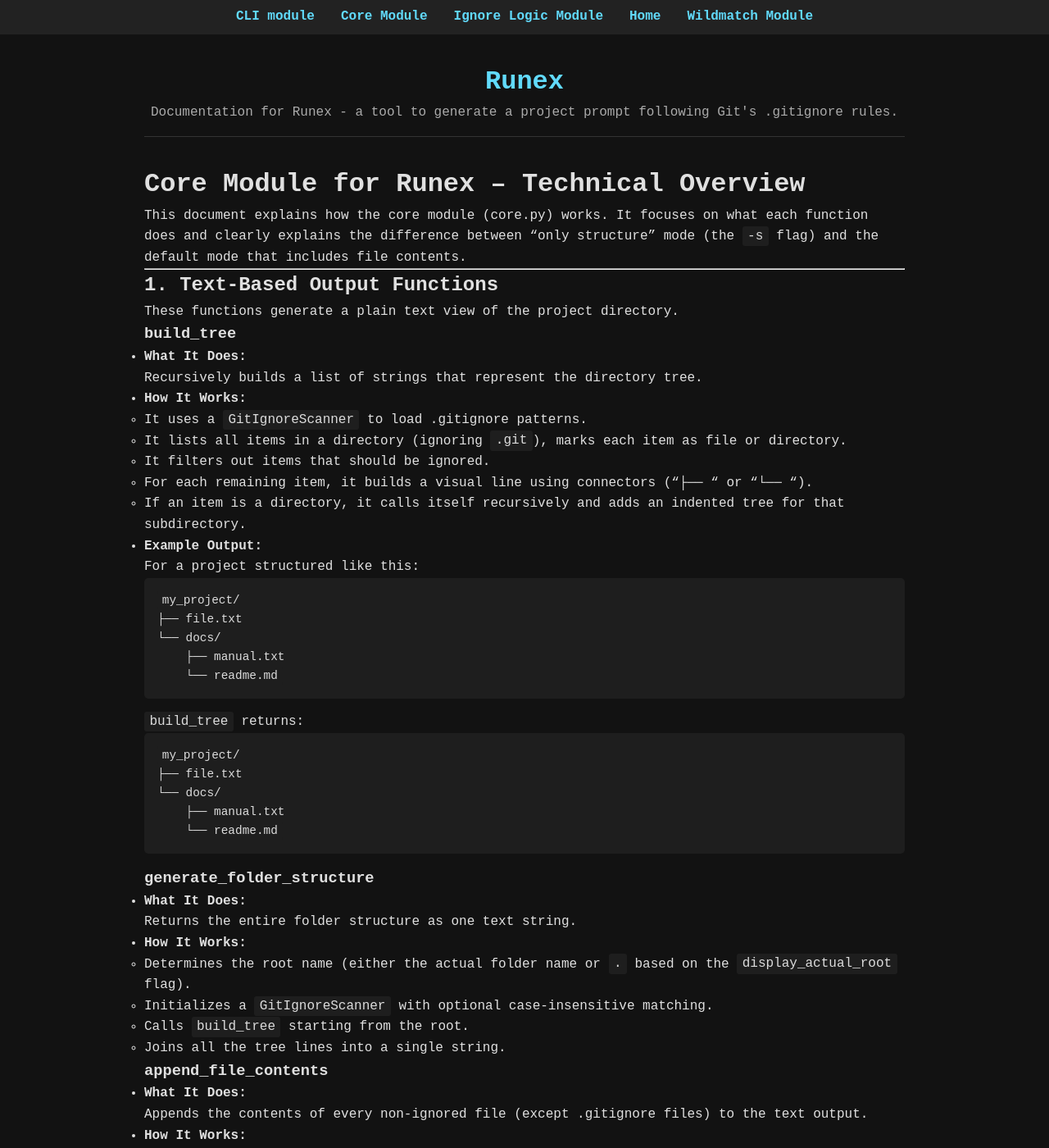
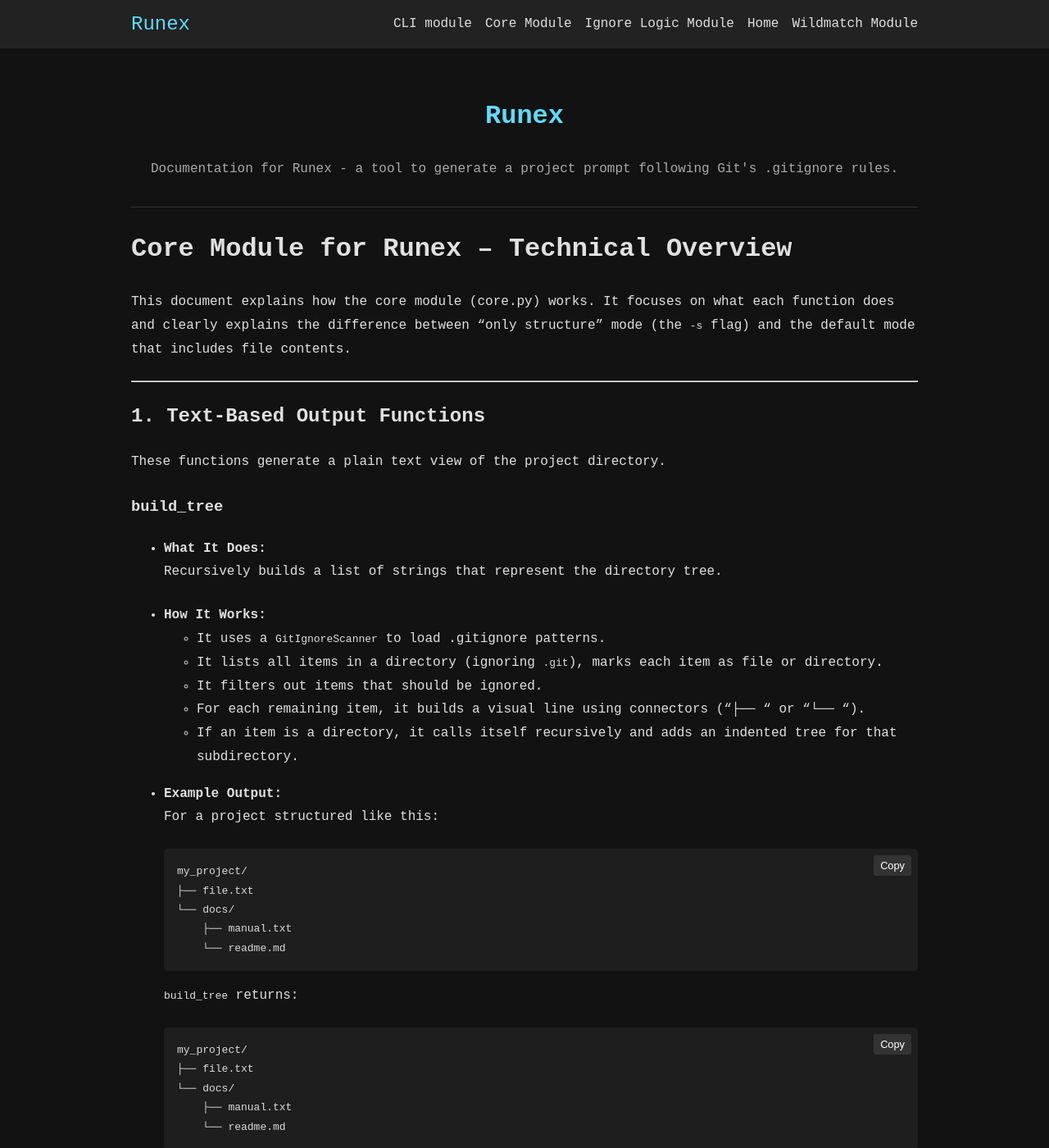
Before and after one commit to BlueJay909/runex, a Jekyll site: the page built from docs/core.md, in a window 1280 px wide and 1400 px high. Shown: the whole window at 82% size. Built offline with Jekyll 4.4.1, drawn with Linux system fonts in a browser that asks for light colours.

Commit message:
let's try those changes

```diff
--- a/docs/_layouts/default.html
+++ b/docs/_layouts/default.html
@@ -5,13 +5,12 @@
     <!-- Generate a global variable with navigation items -->
     <script>
       window.navItems = [
-        {% for page in site.pages %}
-          {% if page.title and page.nav != false %}
+        {% assign nav_pages = site.pages | where_exp:"page", "page.title and page.nav != false" %}
+        {% for page in nav_pages %}
           {
             "title": "{{ page.title | escape }}",
             "url": "{{ page.url | relative_url }}"
-            }{% unless forloop.last %},{% endunless %}
-          {% endif %}
+          }{% if forloop.last == false %},{% endif %}
         {% endfor %}
       ];
     </script>
@@ -34,26 +33,58 @@
       </footer>
     </div>
 
-    <!-- React Component Script -->
+    <!-- React Navigation Component -->
     <script type="text/babel">
-      // A simple reactive navigation component using the dynamically-generated navItems
       function NavBar() {
+        const [isOpen, setIsOpen] = React.useState(false);
+        const toggleMenu = () => setIsOpen(!isOpen);
         const navItems = window.navItems || [];
         return (
           <nav className="react-nav">
-            <ul>
+            <div className="nav-container">
+              <div className="nav-brand">
+                <a href="{{ '/' | relative_url }}">{{ site.title }}</a>
+                <button className="nav-toggle" onClick={toggleMenu}>
+                  &#9776;
+                </button>
+              </div>
+              <ul className={`nav-menu ${isOpen ? 'open' : ''}`}>
                 {navItems.map((item, index) => (
                   <li key={index}>
-                  <a href={item.url}>{item.title}</a>
+                    <a href={item.url} onClick={() => setIsOpen(false)}>
+                      {item.title}
+                    </a>
                   </li>
                 ))}
               </ul>
+            </div>
           </nav>
         );
       }
 
-      // Render the NavBar into the placeholder element
       ReactDOM.render(<NavBar />, document.getElementById('react-nav'));
+    </script>
+
+    <!-- Code Copy Button Script -->
+    <script>
+      document.addEventListener('DOMContentLoaded', function() {
+        document.querySelectorAll('pre').forEach(function(pre) {
+          const button = document.createElement('button');
+          button.className = 'copy-code';
+          button.textContent = 'Copy';
+          button.addEventListener('click', function() {
+            const code = pre.querySelector('code');
+            if (!code) return;
+            const text = code.innerText;
+            navigator.clipboard.writeText(text).then(function() {
+              button.textContent = 'Copied!';
+              setTimeout(() => button.textContent = 'Copy', 2000);
+            });
+          });
+          pre.style.position = 'relative';
+          pre.appendChild(button);
+        });
+      });
     </script>
   </body>
 </html>
--- a/docs/assets/css/style.css
+++ b/docs/assets/css/style.css
@@ -1,26 +1,21 @@
-/* Basic reset */
-* {
-    margin: 0;
-    padding: 0;
-    box-sizing: border-box;
-  }
-
-  /* Dark mode background and text */
-  body {
+/* Global Styles */
+body {
     background-color: #121212;
     color: #e0e0e0;
     font-family: 'Courier New', Courier, monospace;
-    line-height: 1.6;
+    line-height: 1.8;
+    margin: 0;
+    padding: 0;
   }
 
-  /* Container wrapper */
+  /* Wrapper */
   .wrapper {
     max-width: 960px;
     margin: 0 auto;
     padding: 1rem;
   }
 
-  /* Header styles */
+  /* Header */
   .site-header {
     text-align: center;
     padding: 1rem 0;
@@ -34,25 +29,12 @@
     color: #aaa;
   }
 
-  /* Main content area */
-  .site-content {
-    padding: 2rem 0;
+  /* Main content paragraphs: increased spacing */
+  .site-content p {
+    margin-bottom: 1.5rem;
   }
 
-  /* Code block styling (using a dark, terminal style) */
-  pre, code {
-    font-family: 'Courier New', Courier, monospace;
-  }
-
-  /* Inline code */
-  code {
-    background-color: #1e1e1e;
-    padding: 0.2em 0.4em;
-    border-radius: 3px;
-    color: #dcdcdc;
-  }
-
-  /* Block code */
+  /* Code Blocks */
   pre {
     background-color: #1e1e1e;
     color: #dcdcdc;
@@ -60,53 +42,95 @@
     overflow-x: auto;
     border-radius: 5px;
     margin-bottom: 1rem;
-    font-size: 0.9rem;
+    position: relative;
   }
 
-  /* Syntax highlighting colors */
-  .token.comment,
-  .token.prolog,
-  .token.doctype,
-  .token.cdata {
-    color: #7c7c7c;
-  }
-  .token.punctuation {
-    color: #e0e0e0;
-  }
-  .token.property,
-  .token.tag,
-  .token.boolean,
-  .token.number,
-  .token.constant,
-  .token.symbol {
-    color: #f08d49;
-  }
-  .token.selector,
-  .token.attr-name,
-  .token.string,
-  .token.char,
-  .token.builtin,
-  .token.inserted {
-    color: #a8ff60;
-  }
-  .token.operator,
-  .token.entity,
-  .token.url,
-  .language-css .token.string,
-  .style .token.string {
-    color: #d4d4d4;
-  }
-  .token.atrule,
-  .token.attr-value,
-  .token.keyword {
-    color: #c792ea;
-  }
-  .token.function,
-  .token.deleted {
-    color: #ff5370;
+  /* Copy Button for Code Blocks */
+  .copy-code {
+    position: absolute;
+    top: 0.5rem;
+    right: 0.5rem;
+    background: #333;
+    color: #fff;
+    border: none;
+    padding: 0.3rem 0.5rem;
+    cursor: pointer;
+    font-size: 0.8rem;
+    border-radius: 3px;
   }
 
-  /* Footer styling */
+  /* React Navigation Styles */
+  .react-nav {
+    background-color: #222;
+    width: 100%;
+    position: sticky;
+    top: 0;
+    z-index: 1000;
+  }
+  .nav-container {
+    max-width: 960px;
+    margin: 0 auto;
+    display: flex;
+    flex-wrap: wrap;
+    align-items: center;
+    padding: 0.5rem 1rem;
+  }
+  .nav-brand {
+    flex: 1;
+    display: flex;
+    align-items: center;
+  }
+  .nav-brand a {
+    color: #61dafb;
+    font-size: 1.5rem;
+    text-decoration: none;
+  }
+  .nav-toggle {
+    background: none;
+    border: none;
+    color: #61dafb;
+    font-size: 1.5rem;
+    cursor: pointer;
+    display: none;
+  }
+
+  /* Navigation Menu - Desktop */
+  .nav-menu {
+    list-style: none;
+    display: flex;
+    margin: 0;
+    padding: 0;
+  }
+  .nav-menu li {
+    margin-left: 1rem;
+  }
+  .nav-menu a {
+    color: #e0e0e0;
+    text-decoration: none;
+    font-size: 1rem;
+  }
+
+  /* Mobile Navigation Styles */
+  @media (max-width: 600px) {
+    .nav-toggle {
+      display: block;
+    }
+    .nav-menu {
+      flex-basis: 100%;
+      flex-direction: column;
+      display: none;
+      width: 100%;
+      margin-top: 0.5rem;
+    }
+    .nav-menu.open {
+      display: flex;
+    }
+    .nav-menu li {
+      margin: 0.5rem 0;
+    }
+  }
+
+  /* Footer */
   .site-footer {
     text-align: center;
     padding: 1rem 0;
@@ -114,31 +138,3 @@
     font-size: 0.9rem;
     color: #888;
   }
-
-  /* React Navigation Bar */
-.react-nav {
-    background-color: #222;
-    padding: 0.5rem 1rem;
-  }
-
-  .react-nav ul {
-    list-style: none;
-    display: flex;
-    justify-content: center;
-    margin: 0;
-    padding: 0;
-  }
-
-  .react-nav li {
-    margin: 0 1rem;
-  }
-
-  .react-nav a {
-    color: #61dafb;
-    text-decoration: none;
-    font-weight: bold;
-  }
-
-  .react-nav a:hover {
-    text-decoration: underline;
-  }
```
Lines whose indentation alone changed are shown as unchanged.
